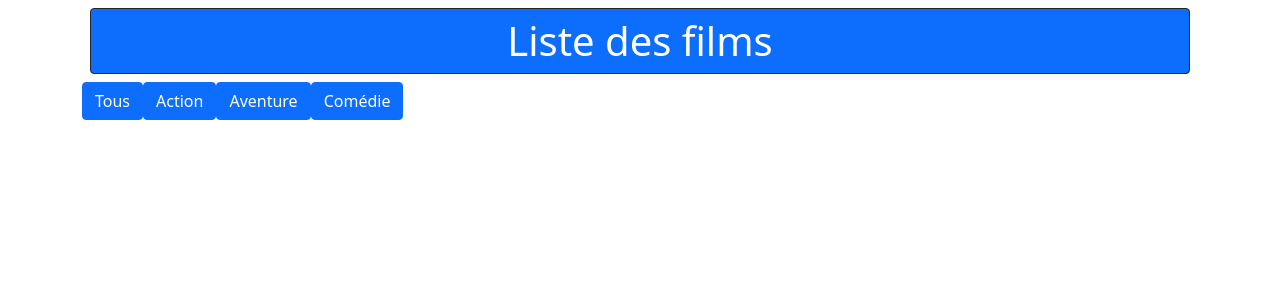
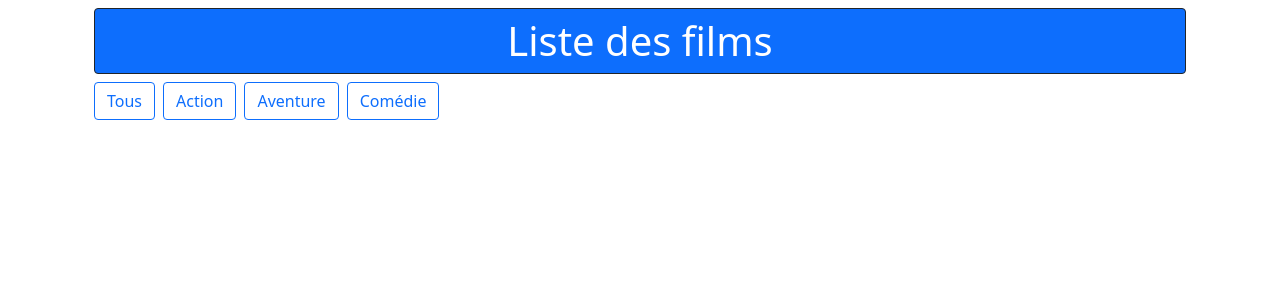
Before and after one commit to bezedache29/react-movies-hooks, a React (Create React App) app: page / in a window 1280 px wide. Shown: the top 300 px of the page. Built offline with nearby package versions, Linux system fonts and the light colour scheme.

Commit message:
Rectification des composants

```diff
--- a/package.json
+++ b/package.json
@@ -6,6 +6,7 @@
     "@testing-library/jest-dom": "^5.11.4",
     "@testing-library/react": "^11.1.0",
     "@testing-library/user-event": "^12.1.10",
+    "axios": "^0.21.4",
     "react": "^17.0.2",
     "react-dom": "^17.0.2",
     "react-scripts": "4.0.3",
--- a/src/components/buttons/ButtonPrimary.js
+++ b/src/components/buttons/ButtonPrimary.js
@@ -2,7 +2,7 @@ import React from 'react';
 
 const ButtonPrimary = (props) => {
   return (
-    <button class="btn btn-primary" onClick={props.click}>{props.children}</button>
+    <button class="btn btn-outline-primary m-1" onClick={props.click}>{props.children}</button>
   );
 };
 
--- a/src/components/titles/H1.js
+++ b/src/components/titles/H1.js
@@ -1,15 +1,8 @@
 import React from 'react';
-import ButtonPrimary from '../buttons/ButtonPrimary';
 
 const H1 = (props) => {
   return (
-    <>
-      <h1 className="border border-dark rounded text-white text-center bg-primary m-2 p-2">{props.children}</h1>
-      <ButtonPrimary>Tous</ButtonPrimary>
-      <ButtonPrimary>Action</ButtonPrimary>
-      <ButtonPrimary>Aventure</ButtonPrimary>
-      <ButtonPrimary>Comédie</ButtonPrimary>
-    </>
+    <h1 className="border border-dark rounded text-white text-center bg-primary m-1 p-2">{props.children}</h1>
   );
 };
 
--- a/src/containers/Movies/Movies.js
+++ b/src/containers/Movies/Movies.js
@@ -1,10 +1,15 @@
 import React from 'react';
 import H1 from '../../components/titles/H1';
+import ButtonPrimary from '../../components/buttons/ButtonPrimary'
 
 const Movies = () => {
   return (
-    <div>
+    <div class="m-2">
       <H1>Liste des films</H1>
+      <ButtonPrimary>Tous</ButtonPrimary>
+      <ButtonPrimary>Action</ButtonPrimary>
+      <ButtonPrimary>Aventure</ButtonPrimary>
+      <ButtonPrimary>Comédie</ButtonPrimary>
     </div>
   );
 };
```
Also changed, not shown: 1 other file (tests, documents, lock files or other folders).
